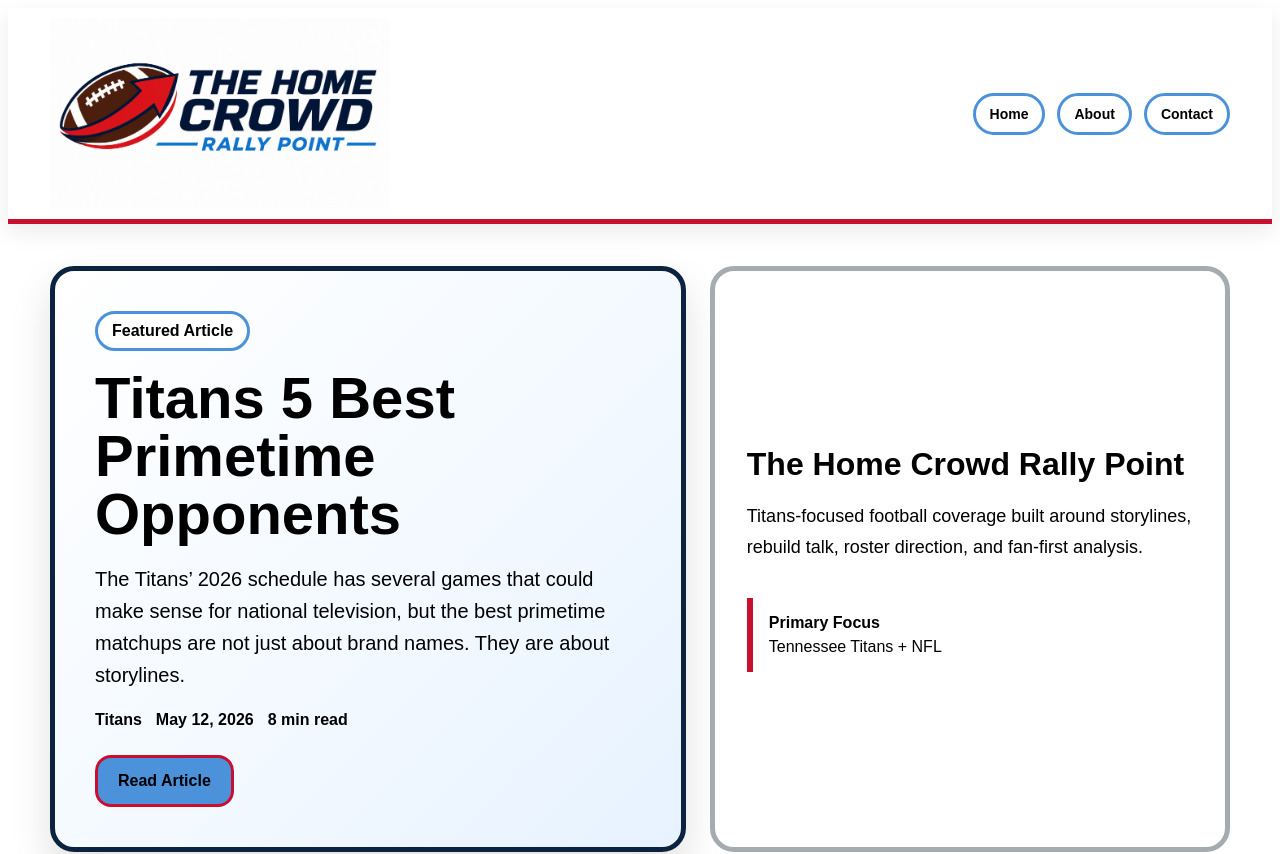
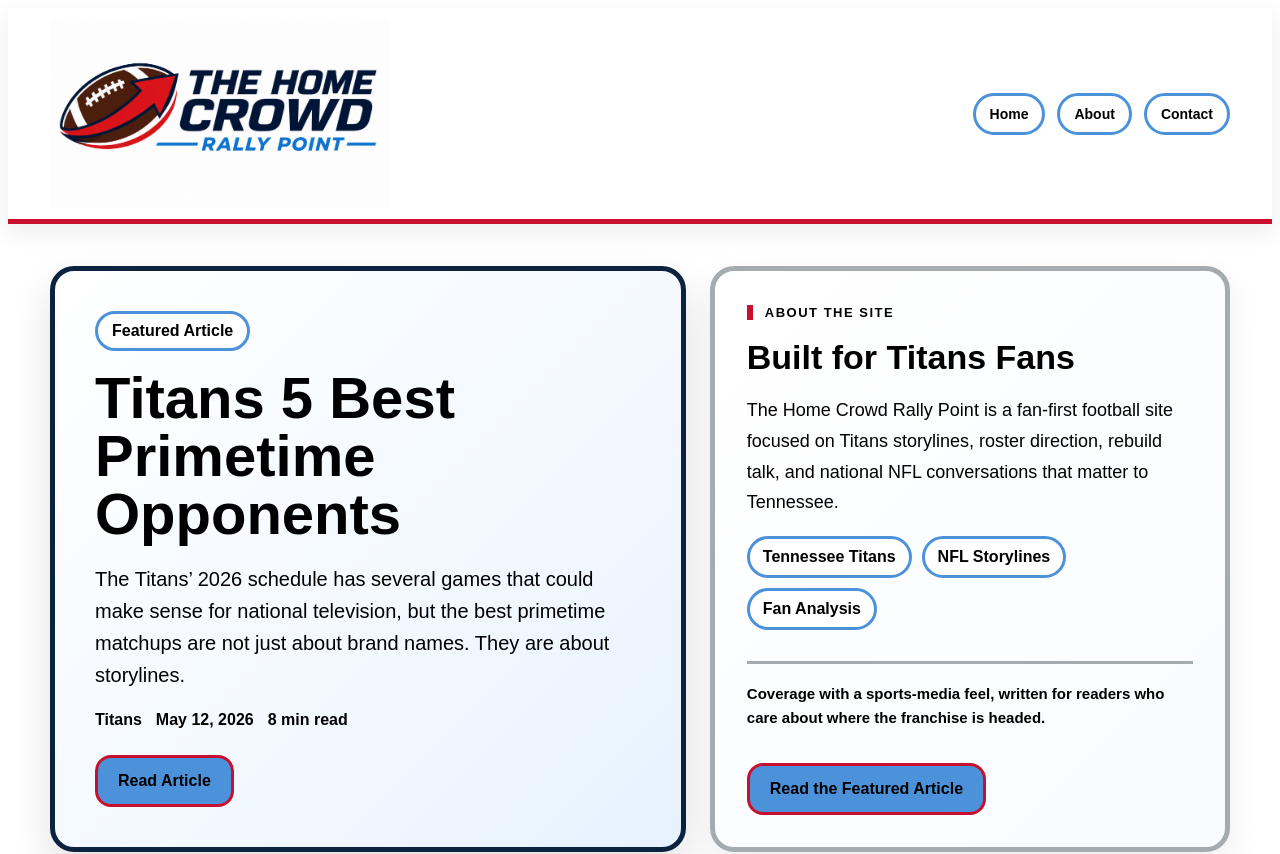
Before and after one commit to TheHomeCrowdRallyPoint/TheHomeCrowdRallyPoint, a React (Vite) app: page / in a window 1280 px wide. Shown: the top 854 px of the page. Built offline with nearby package versions, Linux system fonts and the light colour scheme.

Commit message:
Update App.jsx

```diff
--- a/src/App.jsx
+++ b/src/App.jsx
@@ -213,11 +213,25 @@
     border: `5px solid ${colors.silver}`,
     borderRadius: "24px",
     padding: "32px",
-    background: colors.white,
+    background: `linear-gradient(135deg, ${colors.white} 0%, #f8fbff 100%)`,
     color: colors.black,
     display: "flex",
     flexDirection: "column",
-    justifyContent: "center",
+    justifyContent: "space-between",
+    minHeight: "360px",
+    boxShadow: "0 14px 34px rgba(0,0,0,0.07)",
+  },
+
+  eyebrow: {
+    display: "inline-block",
+    fontSize: "13px",
+    fontWeight: 900,
+    letterSpacing: "1.5px",
+    textTransform: "uppercase",
+    color: colors.black,
+    borderLeft: `6px solid ${colors.red}`,
+    paddingLeft: "12px",
+    marginBottom: "18px",
   },
 
   h2: {
@@ -227,10 +241,29 @@
     color: colors.black,
   },
 
-  focusBox: {
+  focusRow: {
+    display: "flex",
+    flexWrap: "wrap",
+    gap: "10px",
     marginTop: "18px",
-    borderLeft: `6px solid ${colors.red}`,
-    paddingLeft: "16px",
+  },
+
+  focusChip: {
+    border: `3px solid ${colors.blue}`,
+    borderRadius: "999px",
+    padding: "9px 13px",
+    fontWeight: 900,
+    background: colors.white,
+    color: colors.black,
+  },
+
+  smallNote: {
+    marginTop: "22px",
+    paddingTop: "18px",
+    borderTop: `3px solid ${colors.silver}`,
+    fontSize: "15px",
+    lineHeight: 1.6,
+    fontWeight: 700,
   },
 
   articleShell: {
@@ -250,6 +283,8 @@
     fontWeight: 900,
     color: colors.black,
   },
+
+  "@media": {},
 };
 
 function Brand() {
@@ -425,20 +460,44 @@
             </div>
 
             <aside style={styles.sideCard} id="about">
-              <h2 style={{ ...styles.h2, fontSize: "32px" }}>
-                The Home Crowd Rally Point
-              </h2>
+              <div>
+                <span style={styles.eyebrow}>About the Site</span>
 
-              <p style={{ fontSize: "18px", lineHeight: 1.7 }}>
-                Titans-focused football coverage built around storylines,
-                rebuild talk, roster direction, and fan-first analysis.
-              </p>
+                <h2 style={{ ...styles.h2, fontSize: "34px" }}>
+                  Built for Titans Fans
+                </h2>
 
-              <div style={styles.focusBox}>
-                <p style={{ fontWeight: 900, marginBottom: "6px" }}>
-                  Primary Focus
+                <p style={{ fontSize: "18px", lineHeight: 1.7 }}>
+                  The Home Crowd Rally Point is a fan-first football site focused
+                  on Titans storylines, roster direction, rebuild talk, and
+                  national NFL conversations that matter to Tennessee.
                 </p>
-                <p style={{ marginTop: 0 }}>Tennessee Titans + NFL</p>
+
+                <div style={styles.focusRow}>
+                  <span style={styles.focusChip}>Tennessee Titans</span>
+                  <span style={styles.focusChip}>NFL Storylines</span>
+                  <span style={styles.focusChip}>Fan Analysis</span>
+                </div>
+              </div>
+
+              <div>
+                <p style={styles.smallNote}>
+                  Coverage with a sports-media feel, written for readers who care
+                  about where the franchise is headed.
+                </p>
+
+                <button
+                  style={{
+                    ...styles.button,
+                    marginTop: "18px",
+                  }}
+                  onClick={() => {
+                    window.location.hash = featured.slug;
+                    setActiveArticle(featured);
+                  }}
+                >
+                  Read the Featured Article
+                </button>
               </div>
             </aside>
           </section>
```
